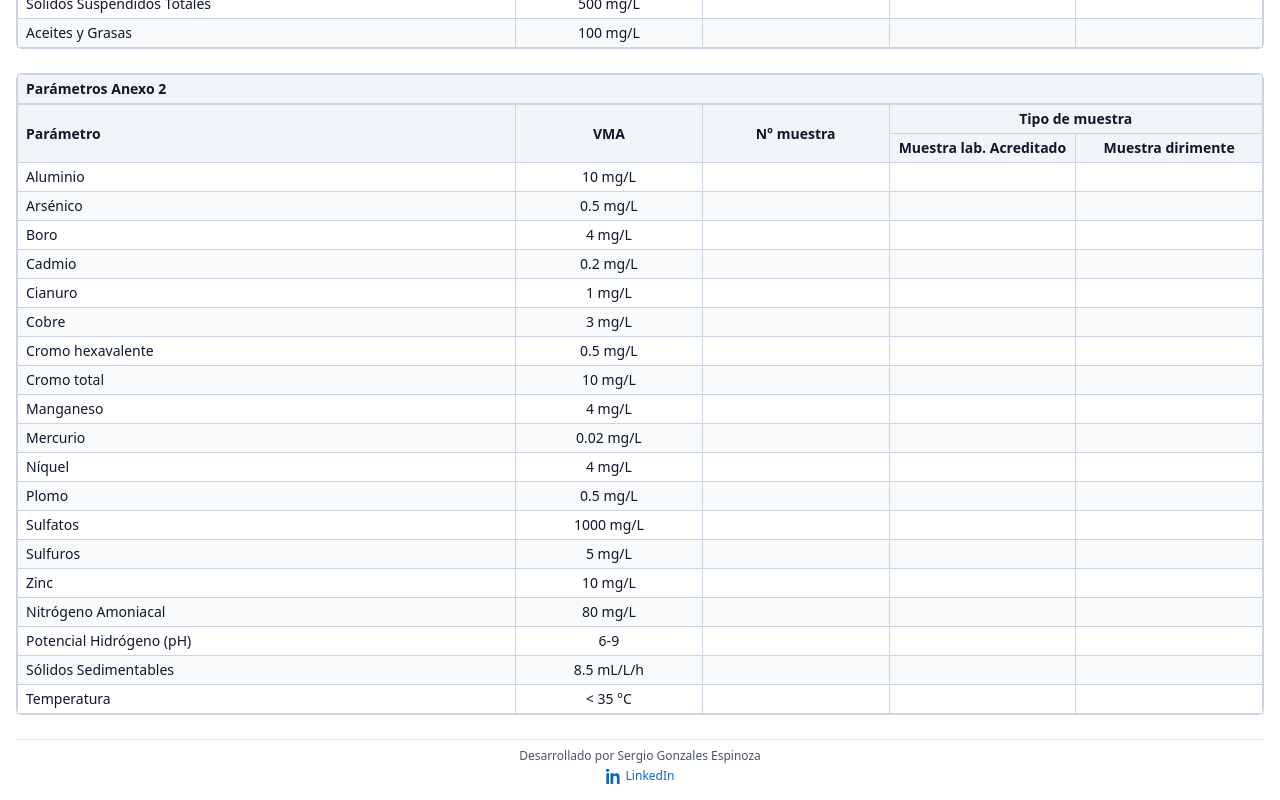
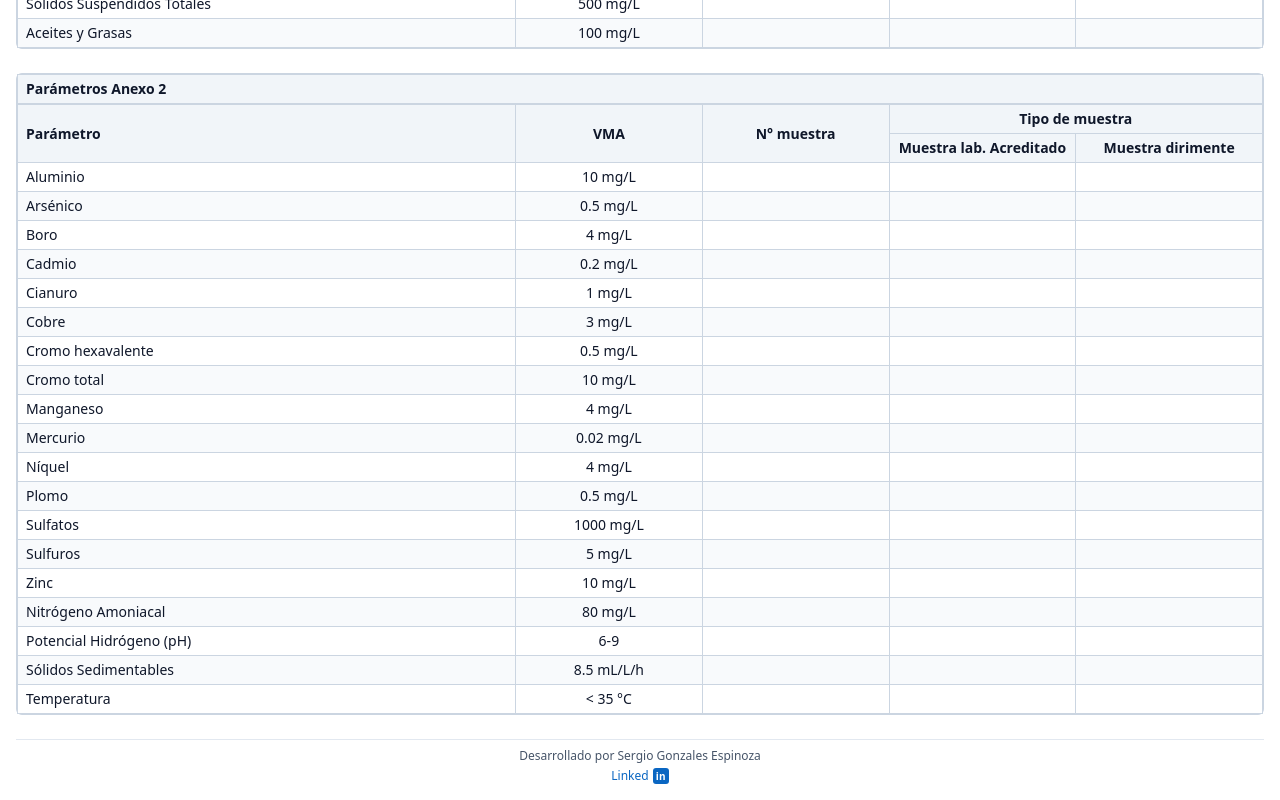
Before and after one commit to Valisage/VMA-CIIU, a React (Vite) app: page / in a window 1280 px wide. Shown: the part 503-1303 px from the top of the page. Built offline with nearby package versions, Linux system fonts and the light colour scheme.

Commit message:
Update App.tsx

```diff
--- a/src/App.tsx
+++ b/src/App.tsx
@@ -253,12 +253,13 @@ export default function App() {
             href="https://www.linkedin.com/in/sergioage"
             target="_blank"
             rel="noopener noreferrer"
-            className="inline-flex items-center gap-1 text-xs text-[#0A66C2] hover:text-[#0a5ab0]"
+            className="inline-flex items-center gap-1 text-xs"
+            aria-label="LinkedIn de Sergio Gonzales Espinoza"
+            title="LinkedIn: sergioage"
           >
-            <svg aria-hidden="true" focusable="false" viewBox="0 0 24 24" width="16" height="16" className="fill-current">
-              <path d="M4.98 3.5C4.98 4.88 3.86 6 2.5 6S0 4.88 0 3.5 1.12 1 2.5 1s2.48 1.12 2.48 2.5zM.5 8h4V24h-4V8zm7.5 0h3.8v2.2h.05c.53-1 1.83-2.2 3.77-2.2 4.03 0 4.77 2.65 4.77 6.1V24h-4v-7.9c0-1.88-.03-4.3-2.62-4.3-2.62 0-3.02 2.05-3.02 4.17V24h-4V8z"/>
-            </svg>
-            <span>LinkedIn</span>
+            {/* "Linked" azul sobre fondo blanco + badge "in" blanco sobre azul */}
+            <span className="text-[#0A66C2] font-medium leading-none align-middle">Linked</span>
+            <span className="inline-flex w-4 h-4 items-center justify-center rounded-[3px] bg-[#0A66C2] text-white font-bold text-[10px] leading-none align-middle">in</span>
           </a>
         </footer>
       </div>
```
